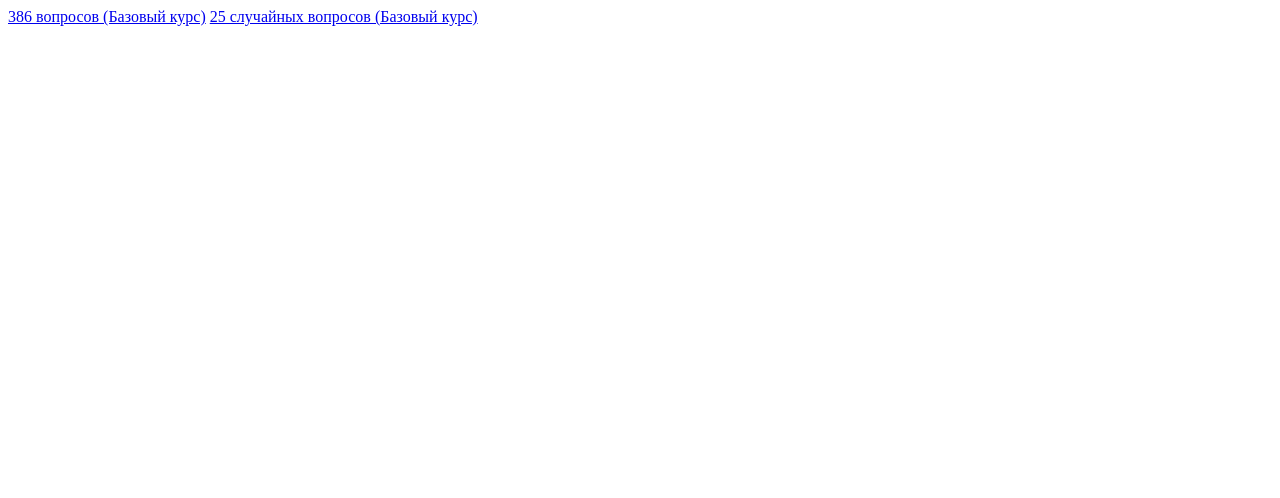
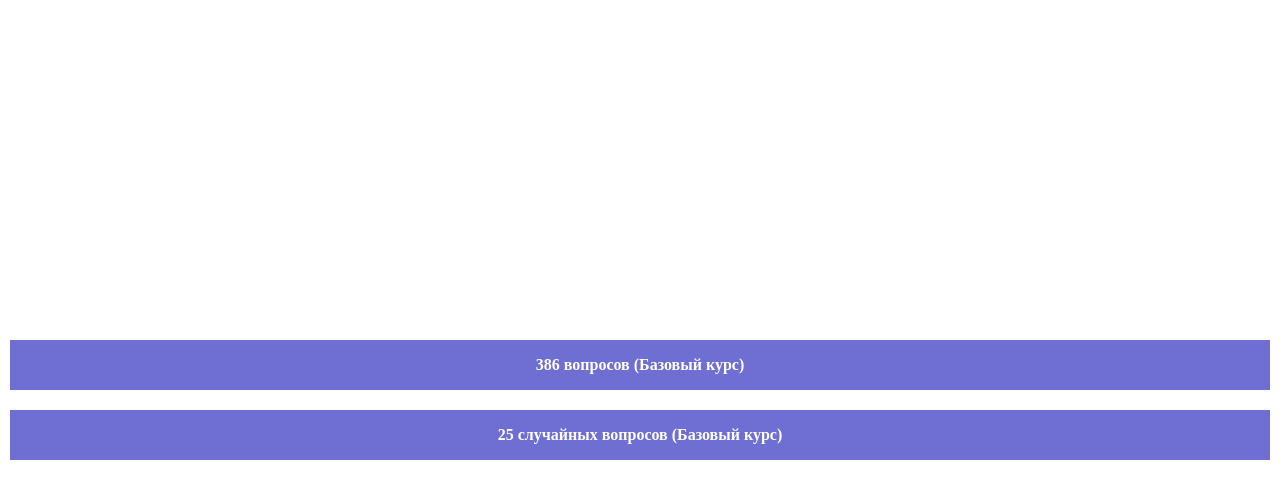
Before and after one commit to hvostjuk/adr, a plain HTML site: page index.html in a window 1280 px wide. Drawn offline with Linux system fonts and the light colour scheme.

Commit message:
add styles for index.html, added google analytics

```diff
--- a/index.html
+++ b/index.html
@@ -1,15 +1,28 @@
 <!DOCTYPE html>
 <html lang="en">
 <head>
+    <script async src="https://www.googletagmanager.com/gtag/js?id=G-R8V2GED0S7"></script>
+    <script>
+        window.dataLayer = window.dataLayer || [];
+
+        function gtag() {
+            dataLayer.push(arguments);
+        }
+
+        gtag('js', new Date());
+
+        gtag('config', 'G-R8V2GED0S7');
+    </script>
     <meta charset="UTF-8">
     <meta http-equiv="X-UA-Compatible" content="IE=edge">
     <meta name="viewport" content="width=device-width, initial-scale=1.0">
+    <link rel="stylesheet" href="style.css">
     <title>ADR</title>
 </head>
 <body>
-    <div class="wrapper">
-        <a href="pages/all-base.html">386 вопросов (Базовый курс)</a>
-        <a href="pages/random-all-base.html">25 случайных вопросов (Базовый курс)</a>
-    </div>
+<div class="wrapper">
+    <a class="link" href="pages/all-base.html">386 вопросов (Базовый курс)</a>
+    <a class="link" href="pages/random-all-base.html">25 случайных вопросов (Базовый курс)</a>
+</div>
 </body>
 </html>
--- a/pages/pages-styles.css
+++ b/pages/pages-styles.css
@@ -6,7 +6,7 @@
 
 body {
     padding: 10px 10px 0 10px;
-    font-size: 16px;
+    font-size: 18px;
 }
 .wrapper {
     padding: 20px 20px 20px 20px;
--- /dev/null
+++ b/style.css
@@ -0,0 +1,30 @@
+* {
+    padding: 0;
+    margin: 0;
+    box-sizing: border-box;
+}
+
+.wrapper {
+    padding: 10px;
+    height: 100vh;
+    display: flex;
+    flex-direction: column;
+    justify-content: center;
+    align-items: center;
+}
+
+.link {
+    height: 50px;
+    width: 100%;
+    display: flex;
+    text-decoration: none;
+    font-weight: bold;
+    justify-content: center;
+    align-items: center;
+    background: #6e6ed3;
+    color: white;
+}
+
+.link+.link {
+    margin-top: 20px;
+}
```
Also changed, not shown: pages/all-base.html (+8 -0 lines), pages/random-all-base.html (+8 -0 lines).
